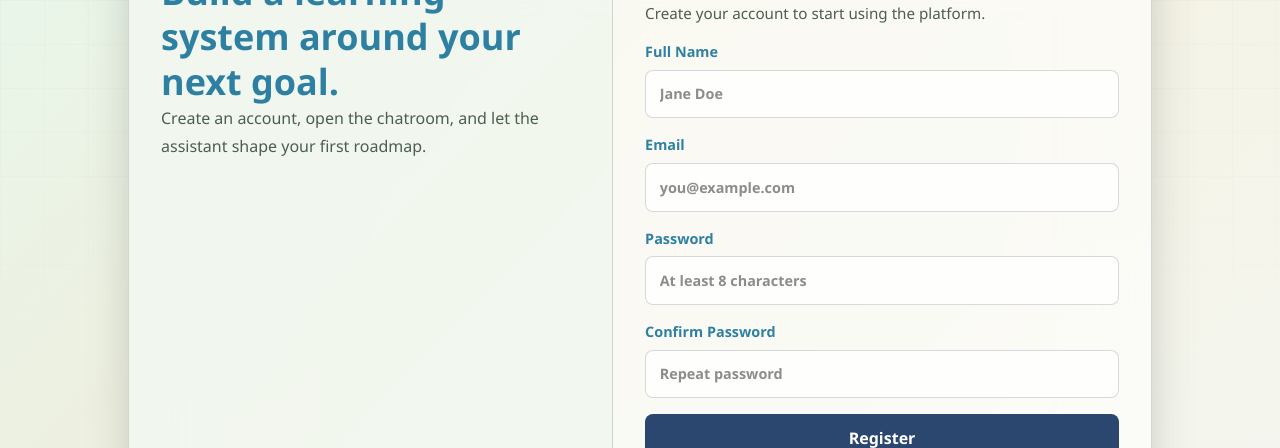
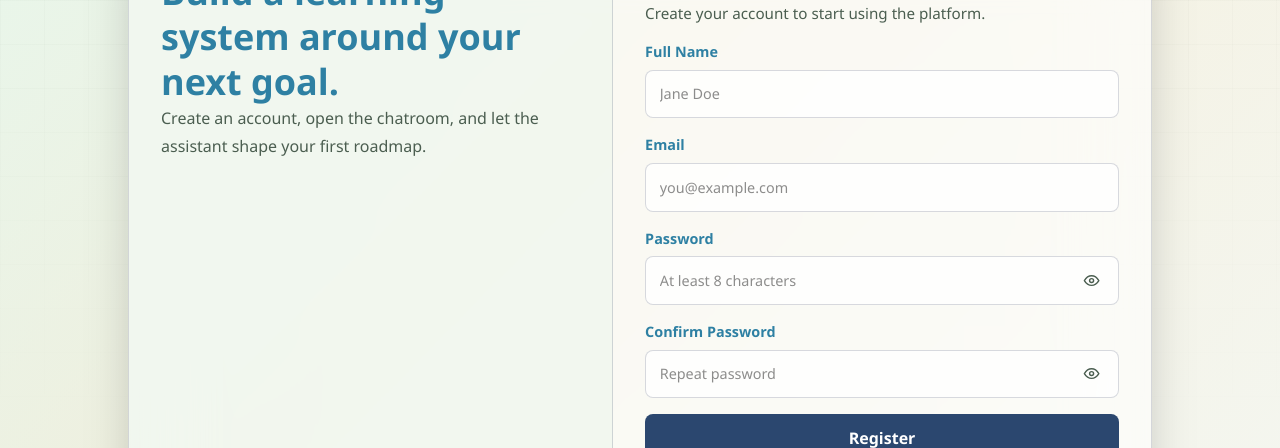
Before and after one commit to leonardojpires/ai_study, a React (Vite) app: page /register in a window 1280 px wide. Shown: the part 176-624 px from the top of the page. Built offline with nearby package versions, Linux system fonts and the light colour scheme; no server answers.

Commit message:
chore: layout adjustments, password visibility toggler

```diff
--- a/src/AppRouter.tsx
+++ b/src/AppRouter.tsx
@@ -15,6 +15,14 @@ export function AppRouter() {
       <Route path="/" element={<LandingPage />} />
       <Route path="/login" element={<LoginPage />} />
       <Route path="/register" element={<RegisterPage />} />
+      <Route
+        path="/guide"
+        element={
+          <AppShell>
+            <GuidePage />
+          </AppShell>
+        }
+      />
 
       <Route
         path="/chat"
@@ -22,16 +30,6 @@ export function AppRouter() {
           <ProtectedRoute>
             <AppShell>
               <ChatPage />
-            </AppShell>
-          </ProtectedRoute>
-        }
-      />
-      <Route
-        path="/guide"
-        element={
-          <ProtectedRoute>
-            <AppShell>
-              <GuidePage />
             </AppShell>
           </ProtectedRoute>
         }
--- a/src/components/LoginForm.tsx
+++ b/src/components/LoginForm.tsx
@@ -1,4 +1,5 @@
 import React, { useState } from "react";
+import { PasswordVisibilityIcon } from "./PasswordVisibilityIcon";
 
 interface LoginFormProps {
   onLogin: (email: string, password: string, rememberMe: boolean) => void;
@@ -36,6 +37,7 @@ export function LoginForm({ onLogin, isLoading, error }: LoginFormProps) {
 
       <label>
         Password
+        <span className="password-input-wrap">
           <input
             type={showPassword ? "text" : "password"}
             value={password}
@@ -43,15 +45,16 @@ export function LoginForm({ onLogin, isLoading, error }: LoginFormProps) {
             placeholder="Your password"
             required
           />
-      </label>
-
-      <label className="checkbox-label">
-        <input
-          type="checkbox"
-          checked={showPassword}
-          onChange={(e) => setShowPassword(e.target.checked)}
-        />
-        Show password
+          <button
+            className="password-visibility-button"
+            type="button"
+            onClick={() => setShowPassword((visible) => !visible)}
+            aria-label={showPassword ? "Hide password" : "Show password"}
+            aria-pressed={showPassword}
+          >
+            <PasswordVisibilityIcon visible={showPassword} />
+          </button>
+        </span>
       </label>
 
       <label className="checkbox-label">
--- /dev/null
+++ b/src/components/PasswordVisibilityIcon.tsx
@@ -0,0 +1,18 @@
+interface PasswordVisibilityIconProps {
+  visible: boolean;
+}
+
+export function PasswordVisibilityIcon({
+  visible,
+}: PasswordVisibilityIconProps) {
+  return visible ? (
+    <svg viewBox="0 0 24 24" aria-hidden="true">
+      <path d="M3 3l18 18M10.6 10.7a2 2 0 002.7 2.7M9.9 4.2A10.7 10.7 0 0112 4c5.5 0 9 6 9 6a16.8 16.8 0 01-2.1 2.8M6.6 6.6C4.4 8.1 3 10 3 10s3.5 6 9 6a9.8 9.8 0 004.1-.9" />
+    </svg>
+  ) : (
+    <svg viewBox="0 0 24 24" aria-hidden="true">
+      <path d="M3 12s3.5-6 9-6 9 6 9 6-3.5 6-9 6-9-6-9-6z" />
+      <circle cx="12" cy="12" r="2.5" />
+    </svg>
+  );
+}
--- a/src/components/RegisterForm.tsx
+++ b/src/components/RegisterForm.tsx
@@ -1,4 +1,5 @@
 import React, { useState } from "react";
+import { PasswordVisibilityIcon } from "./PasswordVisibilityIcon";
 
 interface RegisterFormProps {
   onRegister: (name: string, email: string, password: string) => void;
@@ -15,6 +16,8 @@ export function RegisterForm({
   const [email, setEmail] = useState("");
   const [password, setPassword] = useState("");
   const [confirmPassword, setConfirmPassword] = useState("");
+  const [showPassword, setShowPassword] = useState(false);
+  const [showConfirmPassword, setShowConfirmPassword] = useState(false);
   const [localError, setLocalError] = useState<string | null>(null);
 
   function handleSubmit(e: React.FormEvent) {
@@ -61,24 +64,48 @@ export function RegisterForm({
 
       <label>
         Password
+        <span className="password-input-wrap">
           <input
-          type="password"
+            type={showPassword ? "text" : "password"}
             value={password}
             onChange={(e) => setPassword(e.target.value)}
             placeholder="At least 8 characters"
             required
           />
+          <button
+            className="password-visibility-button"
+            type="button"
+            onClick={() => setShowPassword((visible) => !visible)}
+            aria-label={showPassword ? "Hide password" : "Show password"}
+            aria-pressed={showPassword}
+          >
+            <PasswordVisibilityIcon visible={showPassword} />
+          </button>
+        </span>
       </label>
 
       <label>
         Confirm Password
+        <span className="password-input-wrap">
           <input
-          type="password"
+            type={showConfirmPassword ? "text" : "password"}
             value={confirmPassword}
             onChange={(e) => setConfirmPassword(e.target.value)}
             placeholder="Repeat password"
             required
           />
+          <button
+            className="password-visibility-button"
+            type="button"
+            onClick={() => setShowConfirmPassword((visible) => !visible)}
+            aria-label={
+              showConfirmPassword ? "Hide password" : "Show password"
+            }
+            aria-pressed={showConfirmPassword}
+          >
+            <PasswordVisibilityIcon visible={showConfirmPassword} />
+          </button>
+        </span>
       </label>
 
       <button type="submit" disabled={isLoading}>
--- a/src/components/UserProfile.tsx
+++ b/src/components/UserProfile.tsx
@@ -167,9 +167,6 @@ export function UserProfile({ user, isLoading, error }: UserProfileProps) {
             <h2 className="mt-2 break-words text-3xl font-black text-[var(--text)]">
               {user?.name || "User account"}
             </h2>
-            <p className="mt-1 break-words text-base text-[var(--text-muted)]">
-              {user?.email || "Account information"}
-            </p>
           </div>
         </div>
 
--- a/src/styles.css
+++ b/src/styles.css
@@ -45,6 +45,10 @@ textarea {
 input,
 textarea {
   color: #000;
+}
+
+input {
+  font-weight: 400;
 }
 
 input::placeholder,
@@ -483,6 +487,51 @@ p {
   box-shadow: 0 0 0 4px rgba(43, 111, 74, 0.12);
 }
 
+.password-input-wrap {
+  position: relative;
+  display: block;
+}
+
+.auth-form .password-input-wrap input {
+  padding-right: 3rem;
+}
+
+.password-visibility-button {
+  position: absolute;
+  top: 50%;
+  right: 0.7rem;
+  display: inline-flex;
+  width: 2rem;
+  height: 2rem;
+  align-items: center;
+  justify-content: center;
+  border: 0;
+  border-radius: 0.4rem;
+  background: transparent;
+  color: var(--text-muted);
+  transform: translateY(-50%);
+}
+
+.password-visibility-button:hover {
+  background: rgba(43, 71, 111, 0.08);
+  color: var(--accent);
+}
+
+.password-visibility-button:focus-visible {
+  outline: 2px solid var(--accent);
+  outline-offset: 1px;
+}
+
+.password-visibility-button svg {
+  width: 1.2rem;
+  height: 1.2rem;
+  fill: none;
+  stroke: currentColor;
+  stroke-linecap: round;
+  stroke-linejoin: round;
+  stroke-width: 1.8;
+}
+
 .auth-form .checkbox-label {
   display: flex;
   align-items: center;
```
Lines whose indentation alone changed are shown as unchanged.
